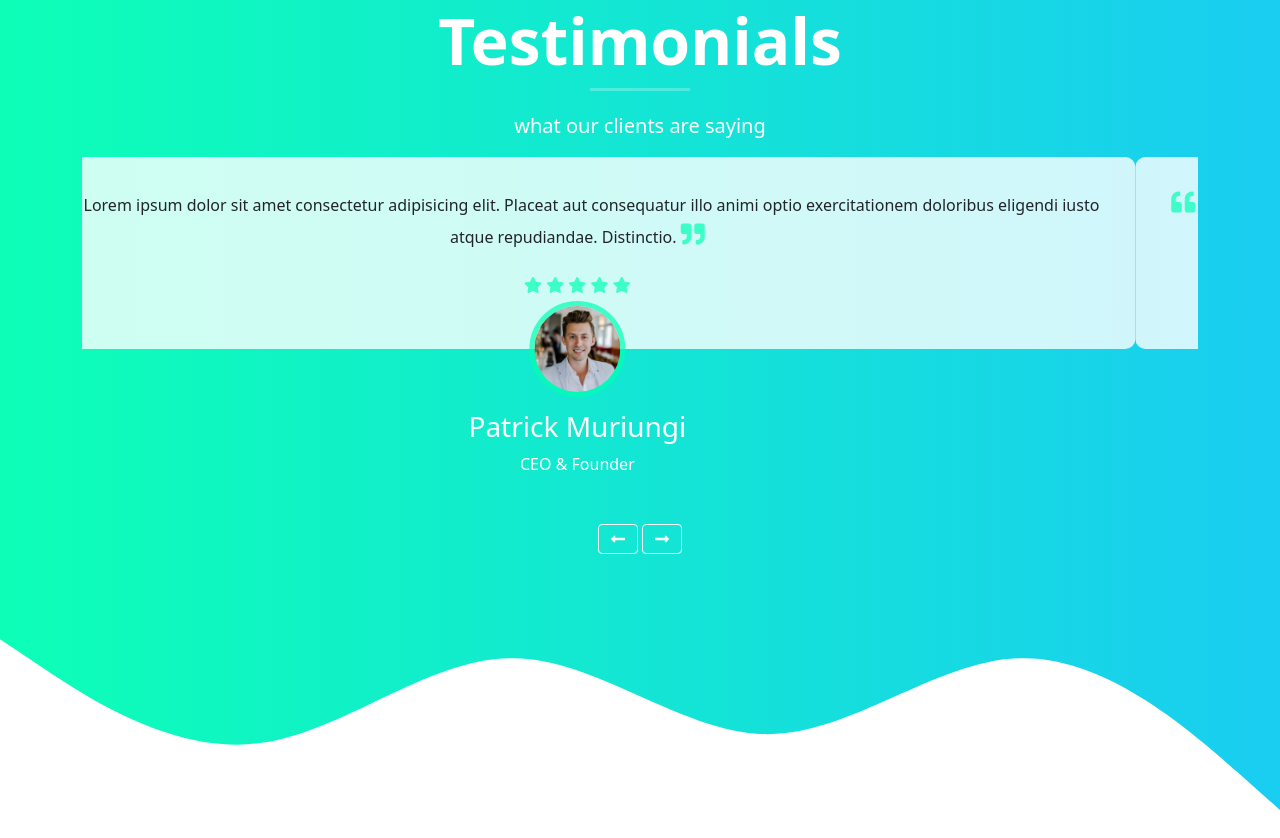
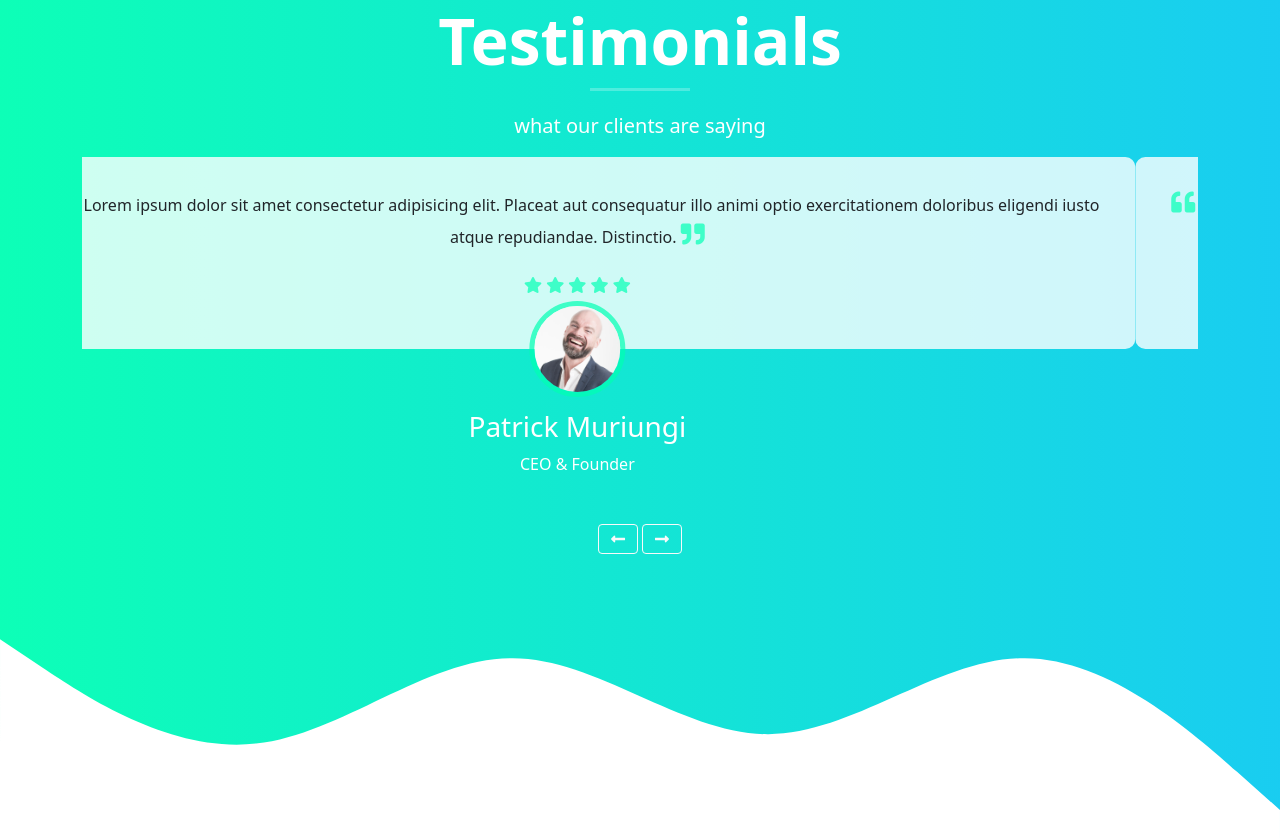
Before and after one commit to ankitmrmishra/PORTFOLIO, a website: page index.html in a window 1280 px wide. Shown: the part 3280-4118 px from the top of the page. Drawn offline with nearby package versions, Linux system fonts and the light colour scheme; a web font is replaced by a local one.

Commit message:
Update index.html

```diff
--- a/index.html
+++ b/index.html
@@ -282,7 +282,7 @@
             </div>
             <!-- client picture  -->
             <div class="testimonials__picture">
-              <img src="images/testimonials/client-4.jpg" alt="client-1 picture" class="rounded-circle img-fluid">
+              <img src="https://github.com/ankitmrmishra/PORTFOLIO/blob/master/IMAGES/testimonials/client-1.jpg?raw=true" alt="client-1 picture" class="rounded-circle img-fluid">
             </div>
             <!-- client name & role  -->
             <div class="testimonials__name">
```
